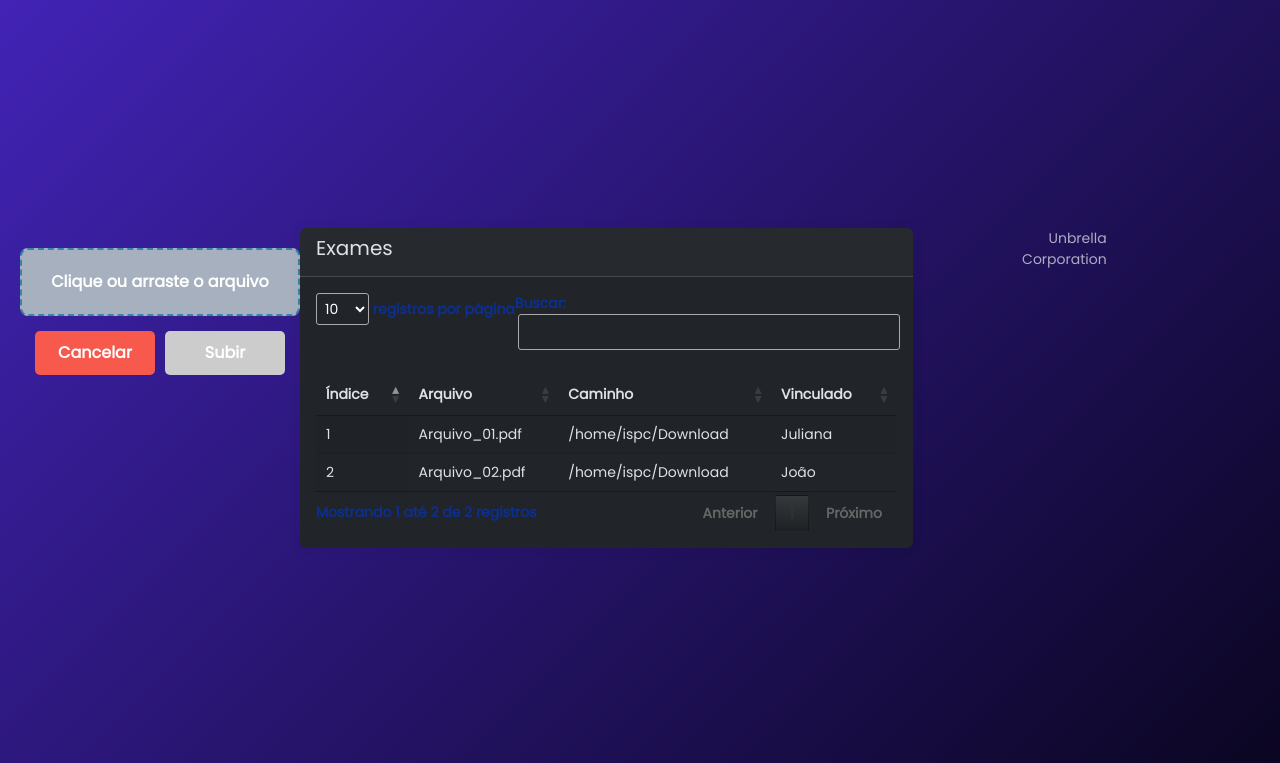
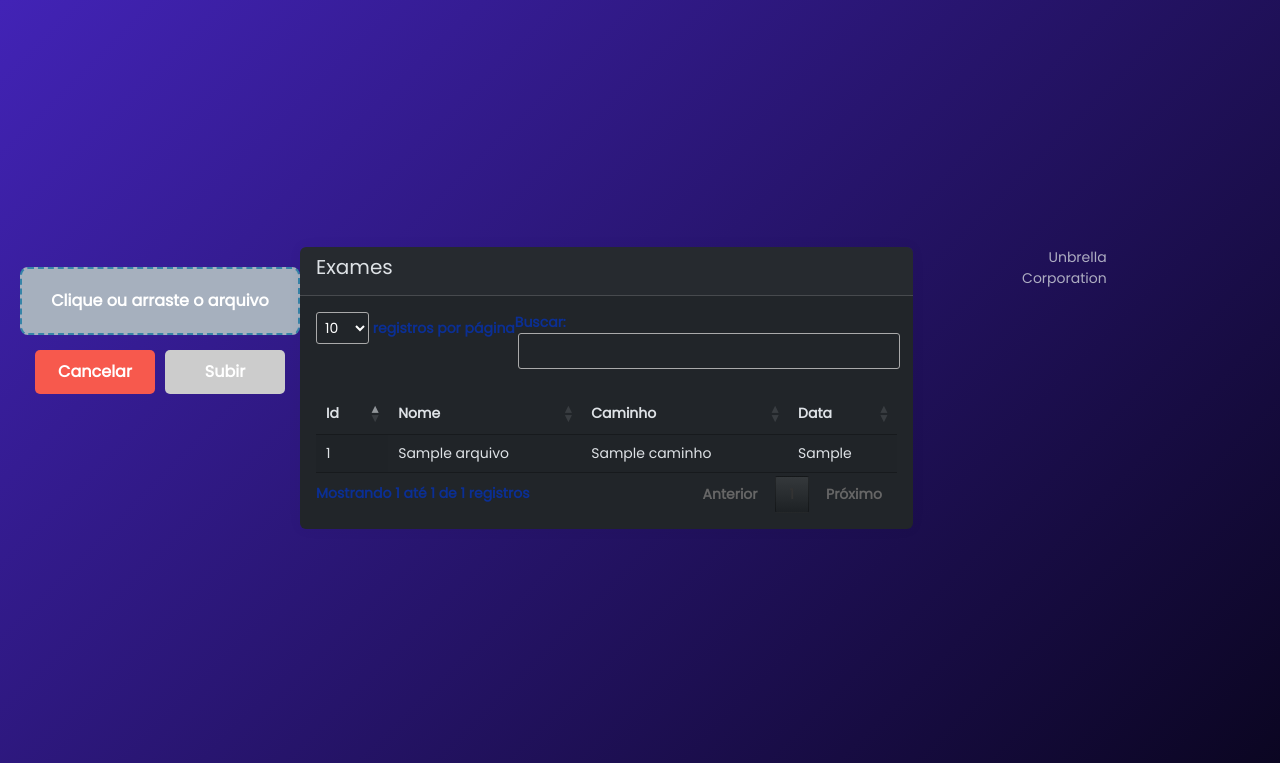
Before and after one commit to isalvlace/prj_clinic_manager, a PHP site: template views/components/table.php in a window 1280 px wide. Shown: the top 763 px of the page. Run offline with PHP 8.4, Linux system fonts and the light colour scheme; the template is opened without the code that fills it: most values are stand-ins (such as "Sample title", 1, 10 or a date in 2020); some libraries are stand-ins or nearby versions.

Commit message:
Listando arquivos no componente *table*

```diff
--- a/views/components/table.php
+++ b/views/components/table.php
@@ -18,25 +18,21 @@
         <table id="tabela-arquivos" class="display">
             <thead>
                 <tr>
-                    <th>Índice</th>
-                    <th>Arquivo</th>
+                    <th>Id</th>
+                    <th>Nome</th>
                     <th>Caminho</th>
-                    <th>Vinculado</th>
+                    <th>Data</th>
                 </tr>
             </thead>
             <tbody>
-                <tr>
-                    <td>1</td>
-                    <td>Arquivo_01.pdf</td>
-                    <td>/home/ispc/Download</td>
-                    <td>Juliana</td>
-                </tr>
-                <tr>
-                    <td>2</td>
-                    <td>Arquivo_02.pdf</td>
-                    <td>/home/ispc/Download</td>
-                    <td>João</td>
-                </tr>
+                <?php foreach ($arquivos as $indice => $arquivo): ?>
+                    <tr>
+                        <td><?= $indice + 1 ?></td>
+                        <td><?= htmlspecialchars($arquivo['nome_arquivo']) ?></td>
+                        <td><?= htmlspecialchars($arquivo['caminho']) ?></td>
+                        <td><?= htmlspecialchars($arquivo['criado_em']) ?></td>
+                    </tr>
+                <?php endforeach; ?>
             </tbody>
         </table>
     </div>
--- a/views/home.php
+++ b/views/home.php
@@ -11,6 +11,6 @@ ini_set('display_errors', 1);
 
 require_once __DIR__ . "/../controllers/HomeController.php";
 
-$homeController = new HomeController();
+$homeController = new HomeController($pdo);
 $homeController->index();
 ?>
```
Also changed, not shown: controllers/ArquivoController.php (added, +15 -0 lines), controllers/HomeController.php (+9 -0 lines), models/Arquivo.php (added, +15 -0 lines).
